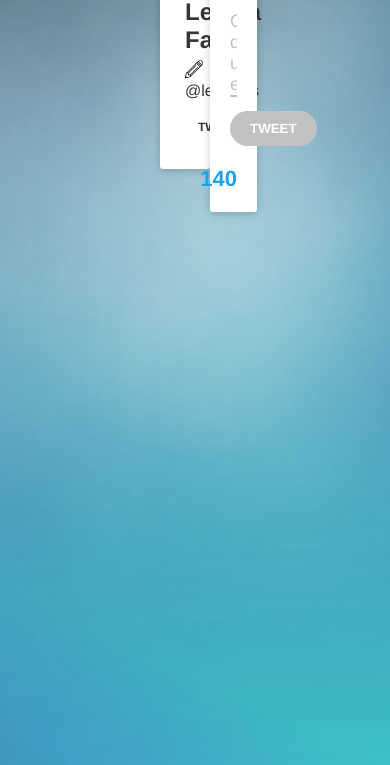
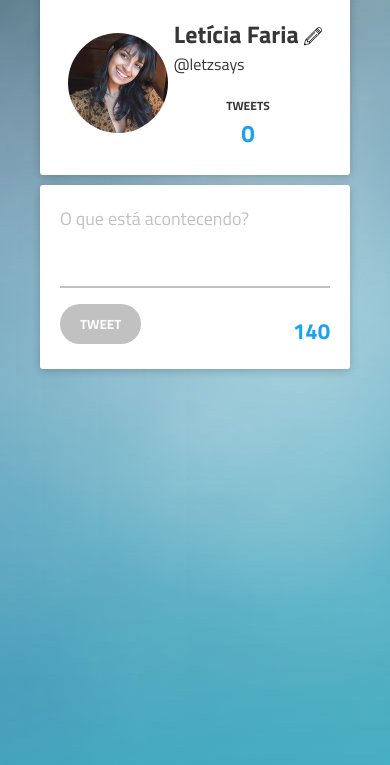
Before and after one commit to letfr/twitter, a plain HTML site: page index.html in a window 390 px wide. Shown: the part 79-844 px from the top of the page. Drawn offline with nearby package versions, Linux system fonts and the light colour scheme.

Commit message:
Media queries added and font-family modified

```diff
--- a/css/style.css
+++ b/css/style.css
@@ -1,23 +1,25 @@
+@import url('https://fonts.googleapis.com/css?family=Titillium+Web:400,700');
+
 * {
   margin: 0;
   padding: 0;
   border: 0;
   box-sizing: border-box;
   text-decoration: none;
-  font-family: "Helvetica Neue", Helvetica, Arial, sans-serif;
+  font-family: 'Titillium Web', sans-serif;
 }
 body{
   background-image: url("../images/background.jpg");
   background-repeat: no-repeat;
-  background-size: cover;
-  background-attachment: fixed;
+  background-size: cover 100vh;
+  /* background-attachment: scroll; */
 }
 h1,h2,h3,p{
   color: #363636;
   font-weight: 400;
 }
 .content{
-  padding: 0 160px;
+  padding: 0 120px;
   margin-top: 50px;
 }
 header{
@@ -56,7 +58,7 @@ header{
 }
 .box-tweet{
   width: 67%;
-  min-height: 178px;
+  min-height: 184px;
 }
 .box-tweet p{
   padding-top: 20px;
@@ -97,7 +99,7 @@ header{
 }
 .box-profile{
   width: 32%;
-  height: 178px;
+  height: 184px;
   display: flex;
   justify-content: space-around;
   align-items: center;
@@ -147,7 +149,7 @@ header{
   border: 0;
 }
 .profile-data{
-  max-width: 170px;
+  max-width: 220px;
 }
 .tweet-input{
   resize: none;
@@ -200,3 +202,15 @@ header{
     transform: rotate(40deg);
   }
 }
+
+@media only screen and (max-width : 420px) {
+  .content{
+    padding: 0 40px;
+  }
+  .box-content{
+    flex-direction: column;
+  }
+  .box-tweet, .box-profile{
+    width: 100%;
+  }
+}
--- a/index.html
+++ b/index.html
@@ -4,6 +4,7 @@
   <meta charset="UTF-8">
   <link rel="icon" href="images/twitter.png" />
   <link rel="stylesheet" href="css/style.css">
+  <meta name="viewport" content="width=device-width, initial-scale=1.0">
   <link rel="stylesheet" type="text/css" href="css/font/flaticon.css">
   <title>Twitter</title>
 </head>
@@ -26,7 +27,7 @@
       </div>
     </div>
     <div class="box box-tweet">
-      <textarea type="text" rows="4" placeholder="O que está acontecendo?" class="tweet-input increase"></textarea>
+      <textarea type="text" rows="3" placeholder="O que está acontecendo?" class="tweet-input increase"></textarea>
       <button class="btn" disabled="true">TWEET</button>
       <p class="numberChar">140</p>
     </div>
--- a/script/script.js
+++ b/script/script.js
@@ -23,7 +23,7 @@ var addTweet = () => {
   let elements = `
   <div class="box">
     <div class="img-profile"></div>
-    <h2>${$("h2").text()}:</h2>
+    <h2>${$(".username").text()}:</h2>
     <p>${$(".tweet-input").val()}</p>
     <small>${moment().format('LLL')}</small>
   </div>`
@@ -31,8 +31,8 @@ var addTweet = () => {
 }
 
 // EVENTO DE BOTÃO
-var buttonClick = (maxChar,numberChar) => {
-  let count = 0;
+let count = 0;
+var buttonClick = (maxChar, numberChar) => {
   $(".count-tweets").text(count += 1);
   $(".tweet-input").val("").height("85px");
   numberChar.text(maxChar);
@@ -84,8 +84,10 @@ function addEvent(type, el, callback) {
 }
 
 let edit = (name, user, save, edit) => {
-  name.append(`<input id="newName" placeholder="Novo nome"></input>`);
-  user.append(`<input id="newUser" placeholder="Novo usuário"></input>`);
+  $(".name").text("");
+  $(".username").text("");
+  name.append(`<input id="newName" maxlength="14" placeholder="Novo nome"></input>`);
+  user.append(`<input id="newUser" maxlength="10" placeholder="Novo usuário"></input>`);
   save.fadeIn();
   edit.fadeOut(1);
 }
```
